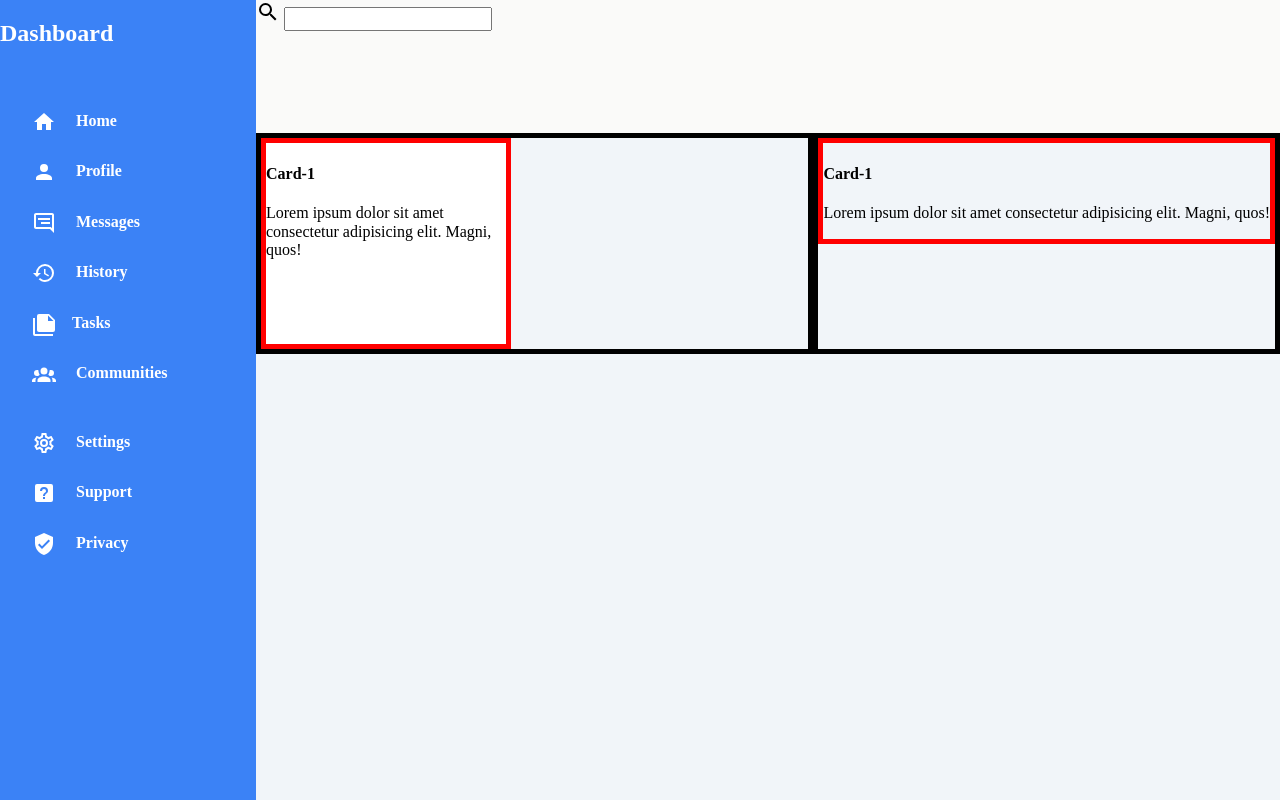
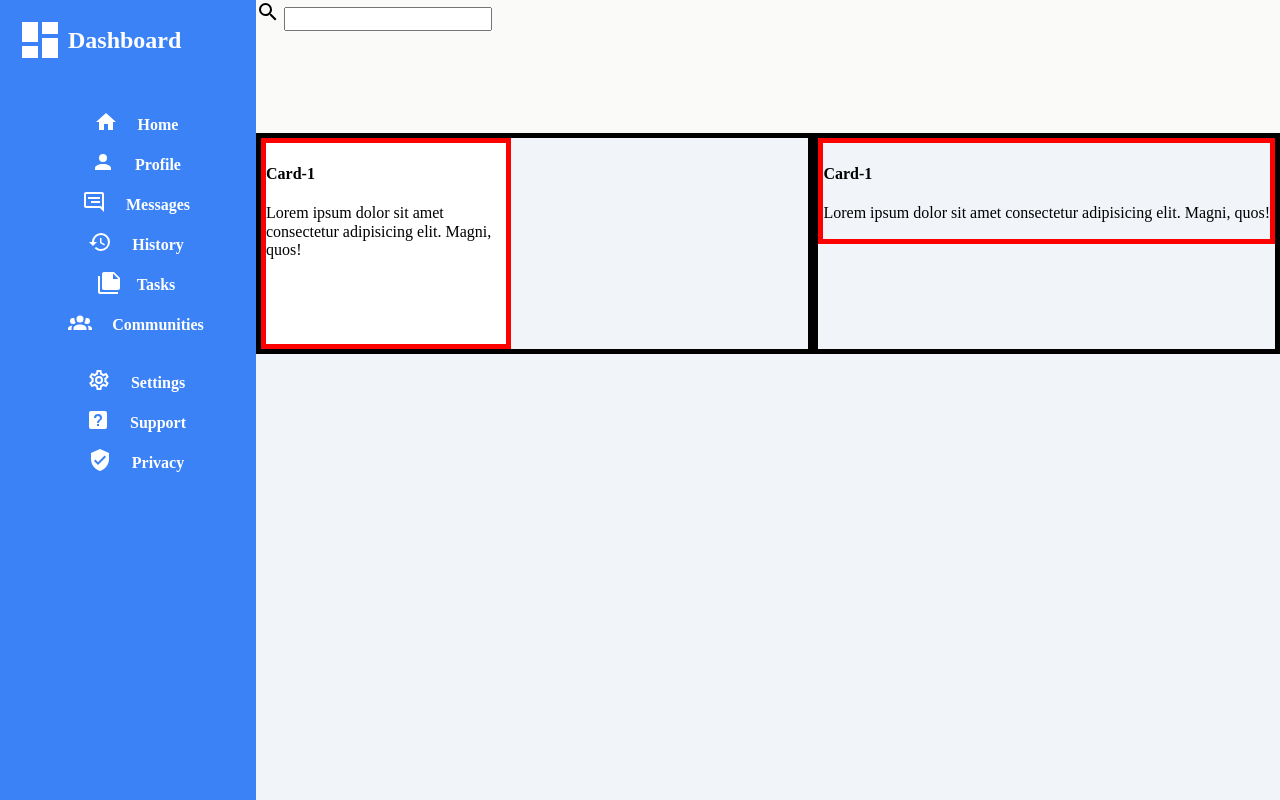
Before and after one commit to Jackie247/admin-dashboard, a website: page index.html in a window 1280 px wide. Drawn offline with nearby package versions, Linux system fonts and the light colour scheme.

Commit message:
finish sidebar

```diff
--- a/index.html
+++ b/index.html
@@ -20,7 +20,10 @@
     </header>
     <nav class="sidebar">
         <div class="logo">
-            <h2>Dashboard</h2>
+            <svg style="width:48px;height:48px" viewBox="0 0 24 24">
+                <path fill="currentColor" d="M13,3V9H21V3M13,21H21V11H13M3,21H11V15H3M3,13H11V3H3V13Z" />
+            </svg>
+            <h2 style="display:inline-block">Dashboard</h2>
         </div>
         <ul>
             <li>
--- a/style.css
+++ b/style.css
@@ -30,13 +30,29 @@ header{
     color:var(--sidebar-font-color);
     font-weight: bolder;
 }
+.logo{
+    padding: 0 1em;
+}
+.logo>svg{
+    position:relative;
+    top:1em;
+}
 .sidebar>ul, .sidebar>ul>li>svg{
     list-style: none;
     padding:0 1em;
 }
+.sidebar>ul>li{
+    height:40px;
+    align-items:center;
+    justify-self: center;
+}
 .sidebar>ul>li>svg{
     position:relative;
     top:0.5em;
+}
+.sidebar>ul>li>p{
+    position:relative;
+    top:0.25em;
 }
 /* Main Content */
 .container{
```
